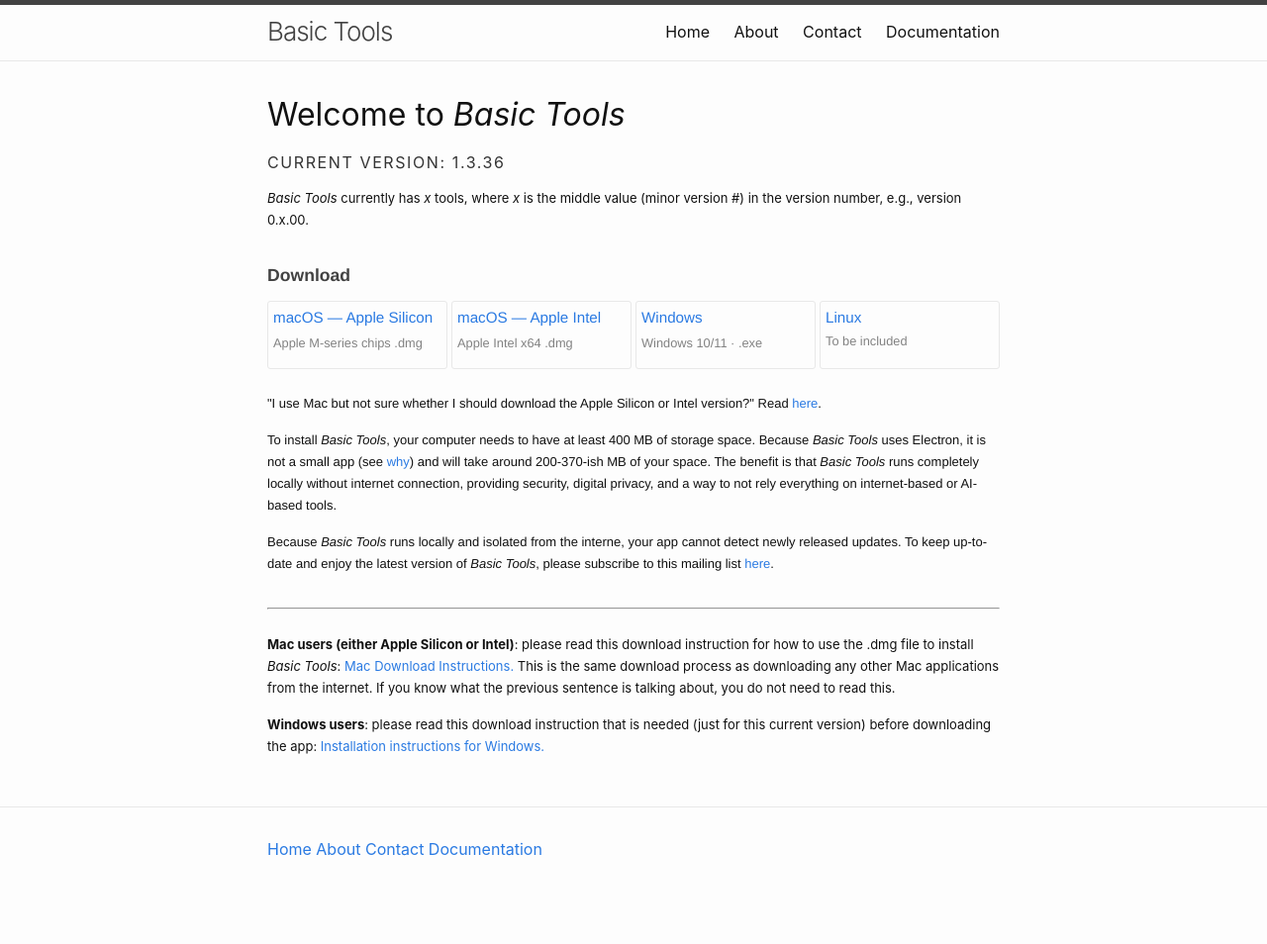
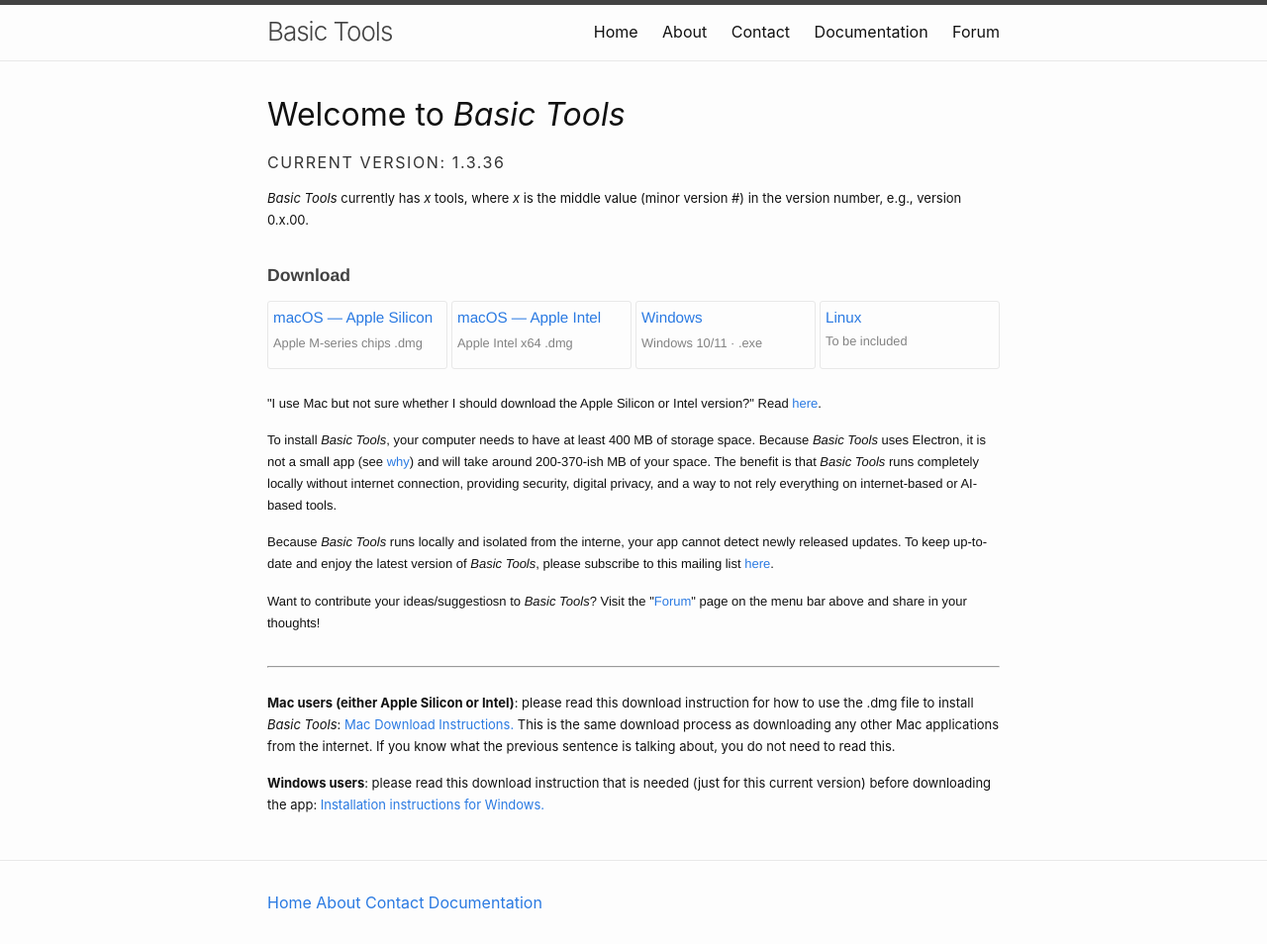
Before and after one commit to zzou21/BasicToolsWeb, a Jekyll site: the page built from index.html, in a window 1280 px wide. Shown: the whole page at 99% size. Built offline with Jekyll 4.4.1, drawn with Linux system fonts in a browser that asks for light colours; before the commit the page ends 900 px from its top, so only the background shows below that.

Commit message:
added forum

```diff
--- a/_layouts/default.html
+++ b/_layouts/default.html
@@ -26,6 +26,8 @@
           <a class="page-link" href="{{ '/contact/' | relative_url }}">Contact</a>
 
           <a class="page-link" href="{{ '/documentation/' | relative_url }}">Documentation</a>
+          <a class="page-link" href="{{ '/forum/' | relative_url }}">Forum</a>
+
 
           <!-- <div class="nav-dropdown">
             <a class="nav-link" href="{{ '/tools/' | relative_url }}">Tools</a>
--- a/contact/contact.html
+++ b/contact/contact.html
@@ -31,13 +31,13 @@ permalink: /contact/
 <p class="label">How to Suggest A New Tool to be added to <i>Basic Tools</i>?</p>
 <p class="body">I always welcome new suggestions! The goal with <i>Basic Tools</i> is to make it a living app, where new functionalities are added whenever someone spots a need. To suggest one, you have multiple options:
     <ol class="body">
+        <li>Engage in this online public forum on the "<a href="{{ '/forum/' | relative_url }}" target="_blank" rel="noopener noreferrer"">Forum</a>" page in the menu bar above.</li>
         <li>Email me at my email address above.</li>
         <li>Fill out the Google Form below.</li>
-        <li>Engage in this online public forum (to be added).</li>
     </ol>
     <p class="body">You only need to do one of the above three. Regardless of which way you use to suggest a new tool, make sure that you articulate why your suggested new tool addresses an issue that is <strong>commonly seen</strong> and can <strong>serve the public</strong> (or a big population of a specialized community). In other words, make sure your tool suggestion addresses an issue that many people faces.
 
-    <iframe src="https://basictools.fider.io/" width="840" height="625" frameborder="0" marginheight="0" marginwidth="0">Loading…</iframe>
+    <iframe src="https://docs.google.com/forms/d/e/1FAIpQLSf1ZZ5j8b9YAcd8C-BtLz-EFKVjSLLl71MiMwotItHFwDRJzw/viewform?embedded=true" width="640" height="825" frameborder="0" marginheight="0" marginwidth="0">Loading…</iframe>
 
     <p class="body">(If you do not see a Google Form saying "<i>Basic Tools</i> Suggestions," you can access it <a href="https://docs.google.com/forms/d/e/1FAIpQLSf1ZZ5j8b9YAcd8C-BtLz-EFKVjSLLl71MiMwotItHFwDRJzw/viewform?usp=dialog" target="_blank" rel="noopener noreferrer">here</a>.</p>
 
--- a/index.html
+++ b/index.html
@@ -36,6 +36,8 @@ description: Home
 
   <p class="body">To install <i>Basic Tools</i>, your computer needs to have at least 400 MB of storage space. Because <i>Basic Tools</i> uses Electron, it is not a small app (see <a href="https://www.electronjs.org/docs/latest/why-electron#stability-security-performance" target="_blank" rel="noopener noreferrer">why</a>) and will take around 200-370-ish MB of your space. The benefit is that <i>Basic Tools</i> runs completely locally without internet connection, providing security, digital privacy, and a way to not rely everything on internet-based or AI-based tools.</p>
   <p class="body">Because <i>Basic Tools</i> runs locally and isolated from the interne, your app cannot detect newly released updates. To keep up-to-date and enjoy the latest version of <i>Basic Tools</i>, please subscribe to this mailing list <a href="https://docs.google.com/forms/d/e/1FAIpQLSesO0uIdjOYfzeySghuMrrOr9-MQl6gm77NbhMGRJwWzHcXpg/viewform?usp=dialog" target="_blank" rel="noopener noreferrer"> here</a>.</p>
+
+  <p class="body">Want to contribute your ideas/suggestiosn to <i>Basic Tools</i>? Visit the "<a href="{{ '/forum/' | relative_url }}" target="_blank" rel="noopener noreferrer"">Forum</a>" page on the menu bar above and share in your thoughts!</p>
 </div>
 
 <hr>
```
Also changed, not shown: forum/forum.html (added, +17 -0 lines).
